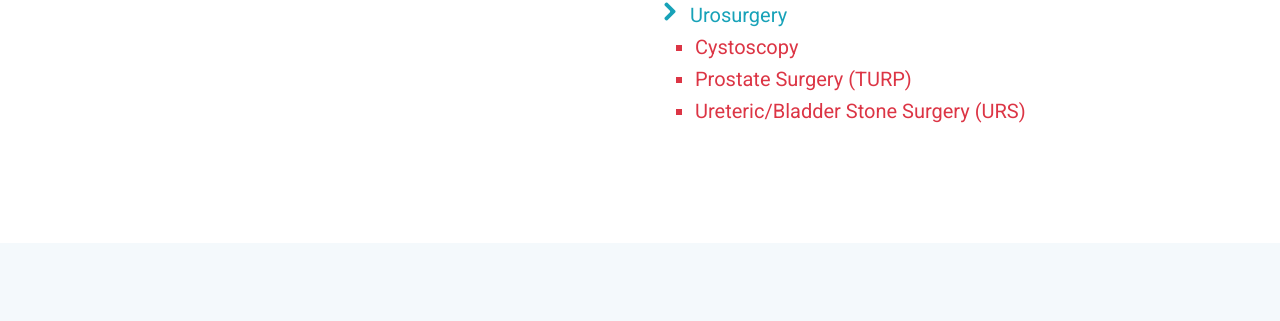
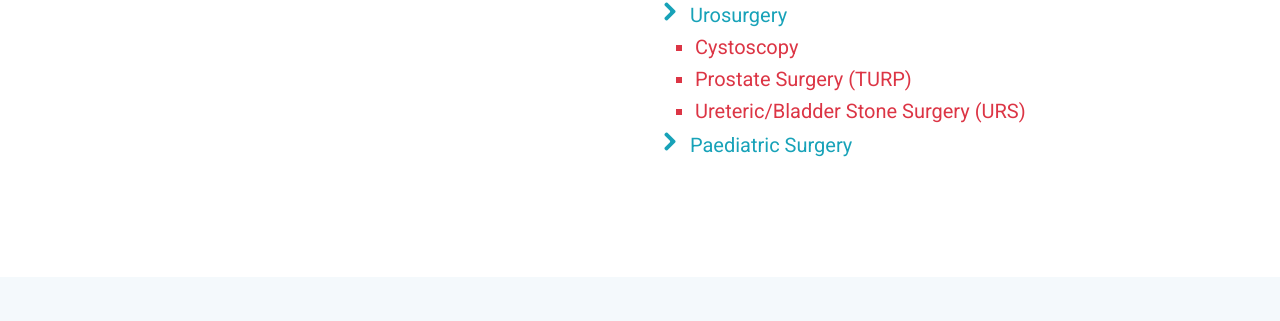
Before and after one commit to Motherhospitalivf/website, a plain HTML site: page surgical-services.html in a window 1280 px wide. Shown: the part 2598-2919 px from the top of the page. Drawn offline with Linux system fonts and the light colour scheme; some packages are replaced by stand-ins of ours.

Commit message:
Update surgical-services.html

```diff
--- a/surgical-services.html
+++ b/surgical-services.html
@@ -399,6 +399,9 @@
 									</li>
 								</ul>
 							</li>
+							<li style="font-size: 20px;" class="text-info">
+								<i class="icofont-rounded-right icofont-lg"></i> Paediatric Surgery
+							</li>
 						</ul>
 						</ul>
 					</div>
```
